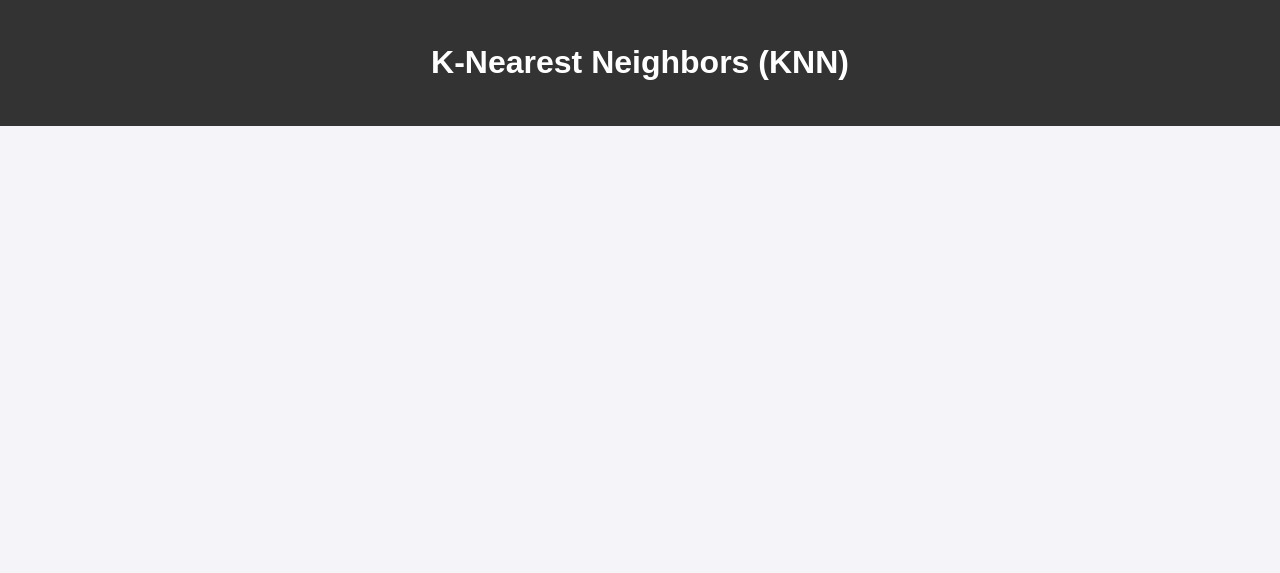
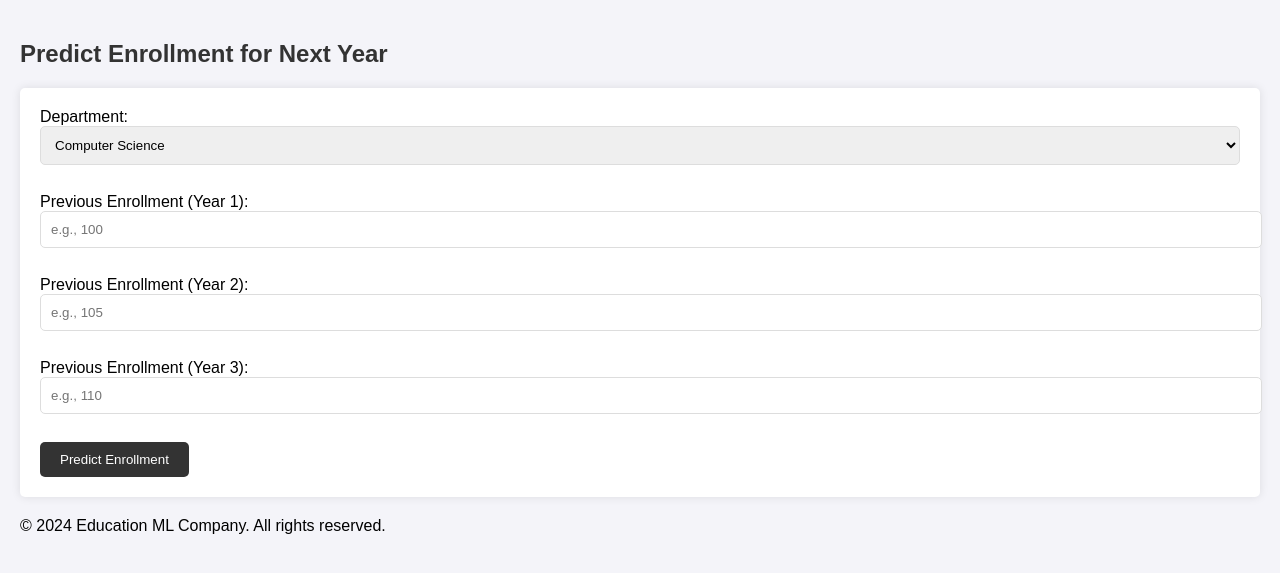
Before and after one commit to SefuentesRenz/ML_Finals, a Flask app: template FInalExam_finals/templates/knn.html in a window 1280 px wide. Shown: the top 573 px of the page. Run offline with Flask 3, Linux system fonts and the light colour scheme; the template is opened without the code that fills it, so the values that code supplies are empty.

Commit message:
Update knn.html

```diff
--- a/FInalExam_finals/templates/knn.html
+++ b/FInalExam_finals/templates/knn.html
@@ -3,26 +3,98 @@
 <head>
     <meta charset="UTF-8">
     <meta name="viewport" content="width=device-width, initial-scale=1.0">
-    <title>K-Nearest Neighbors - [Your Company Name]</title>
-    <link rel="stylesheet" href="../css/style.css">
+    <title>K-Nearest Neighbors - Predict Enrollment</title>
+    <style>
+        body {
+          font-family: Arial, sans-serif;
+          margin: 0;
+          padding: 20px;
+          background: #f4f4f9;
+        }
+
+        h1 {
+          color: #333;
+        }
+
+        form {
+          background: #fff;
+          padding: 20px;
+          margin: 20px 0;
+          border-radius: 5px;
+          box-shadow: 0 0 10px rgba(0, 0, 0, 0.1);
+        }
+
+        input[type="text"], select {
+          padding: 10px;
+          width: 100%;
+          margin-bottom: 10px;
+          border-radius: 5px;
+          border: 1px solid #ddd;
+        }
+
+        input[type="submit"] {
+          background-color: #333;
+          color: #fff;
+          padding: 10px 20px;
+          border: none;
+          border-radius: 5px;
+          cursor: pointer;
+        }
+
+        input[type="submit"]:hover {
+          background-color: #555;
+        }
+
+        h2 {
+          color: #333;
+        }
+
+        .error-message {
+          color: red;
+          font-size: 1.2em;
+        }
+      </style>
 </head>
 <body>
-    <header>
-        <h1>K-Nearest Neighbors (KNN)</h1>
-    </header>
+
     <main>
-        <section>
-            <h2>Overview</h2>
-            <p>The K-Nearest Neighbors algorithm helps classify data points based on their distance from each other. Our company uses KNN to segment customers into different categories based on purchasing behavior.</p>
-        </section>
-        <section>
-            <h2>Application</h2>
-            <p>With KNN, we can target specific customer groups with tailored marketing strategies, improving the effectiveness of our campaigns.</p>
-        </section>
-        <section>
-            <h2>Example Dataset and Visualization</h2>
-            <img src="../images/knn_example.png" alt="K-Nearest Neighbors Example Visualization">
-        </section>
+        <div class="container">
+            <h2>Predict Enrollment for Next Year</h2>
+            <form method="post">
+                <label for="department">Department:</label>
+                <select name="department" required>
+                    <option value="Computer Science">Computer Science</option>
+                    <option value="Information Technology">Information Technology</option>
+                    <option value="Mechanical Engineering">Mechanical Engineering</option>
+                    <option value="Civil Engineering">Civil Engineering</option>
+                    <option value="Biology">Biology</option>
+                </select><br><br>
+
+                <label for="prev_enrollment_year_1">Previous Enrollment (Year 1):</label>
+                <input type="text" name="prev_enrollment_year_1" placeholder="e.g., 100" required><br><br>
+
+                <label for="prev_enrollment_year_2">Previous Enrollment (Year 2):</label>
+                <input type="text" name="prev_enrollment_year_2" placeholder="e.g., 105" required><br><br>
+
+                <label for="prev_enrollment_year_3">Previous Enrollment (Year 3):</label>
+                <input type="text" name="prev_enrollment_year_3" placeholder="e.g., 110" required><br><br>
+
+                <input type="submit" value="Predict Enrollment">
+            </form>
+
+            {% if error_message %}
+                <p class="error-message">{{ error_message }}</p>
+            {% endif %}
+
+            {% if prediction %}
+                <h3>Predicted Enrollment for Next Year: {{ prediction }}</h3>
+            {% endif %}
+        </div>
     </main>
+    <footer>
+        <div class="container">
+            <p>&copy; 2024 Education ML Company. All rights reserved.</p>
+        </div>
+    </footer>
 </body>
 </html>
```
